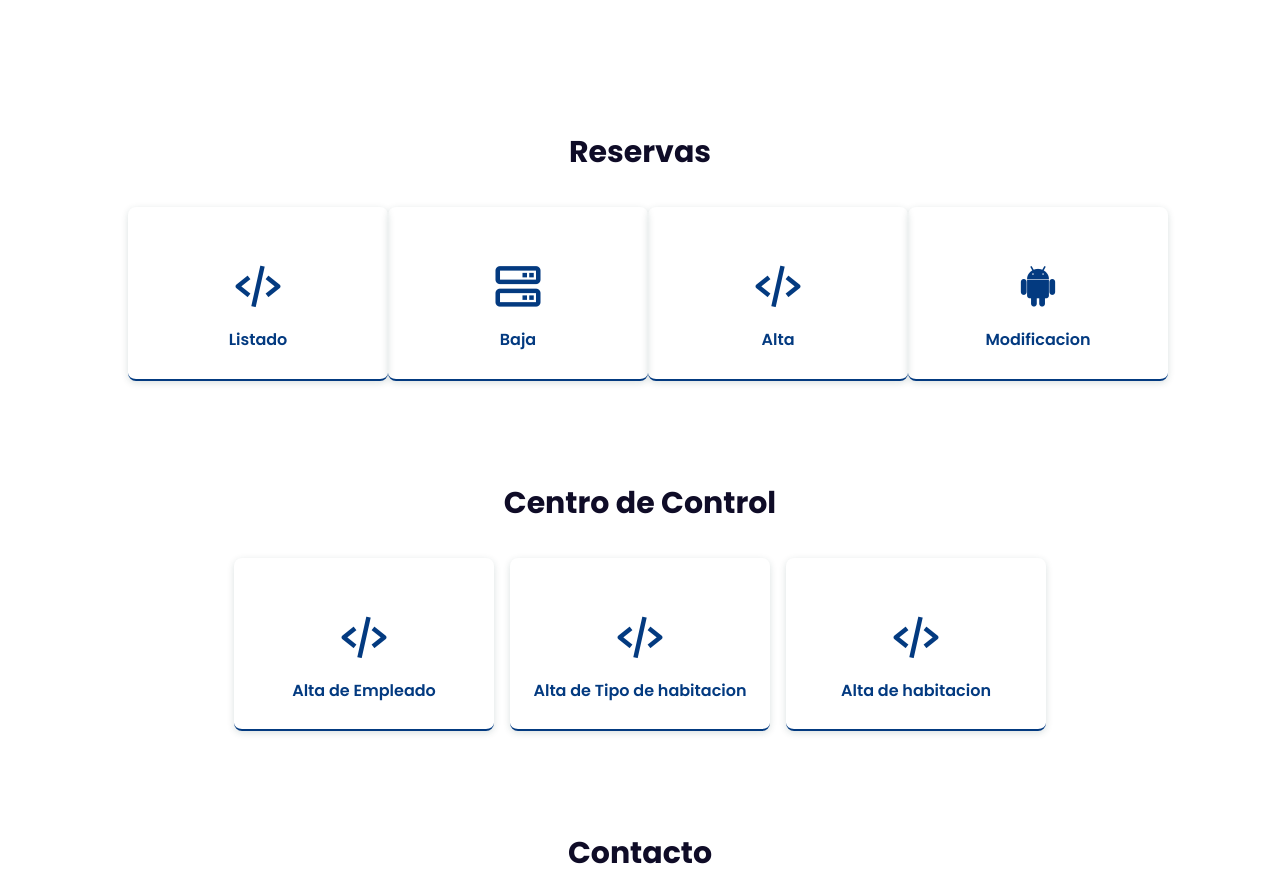
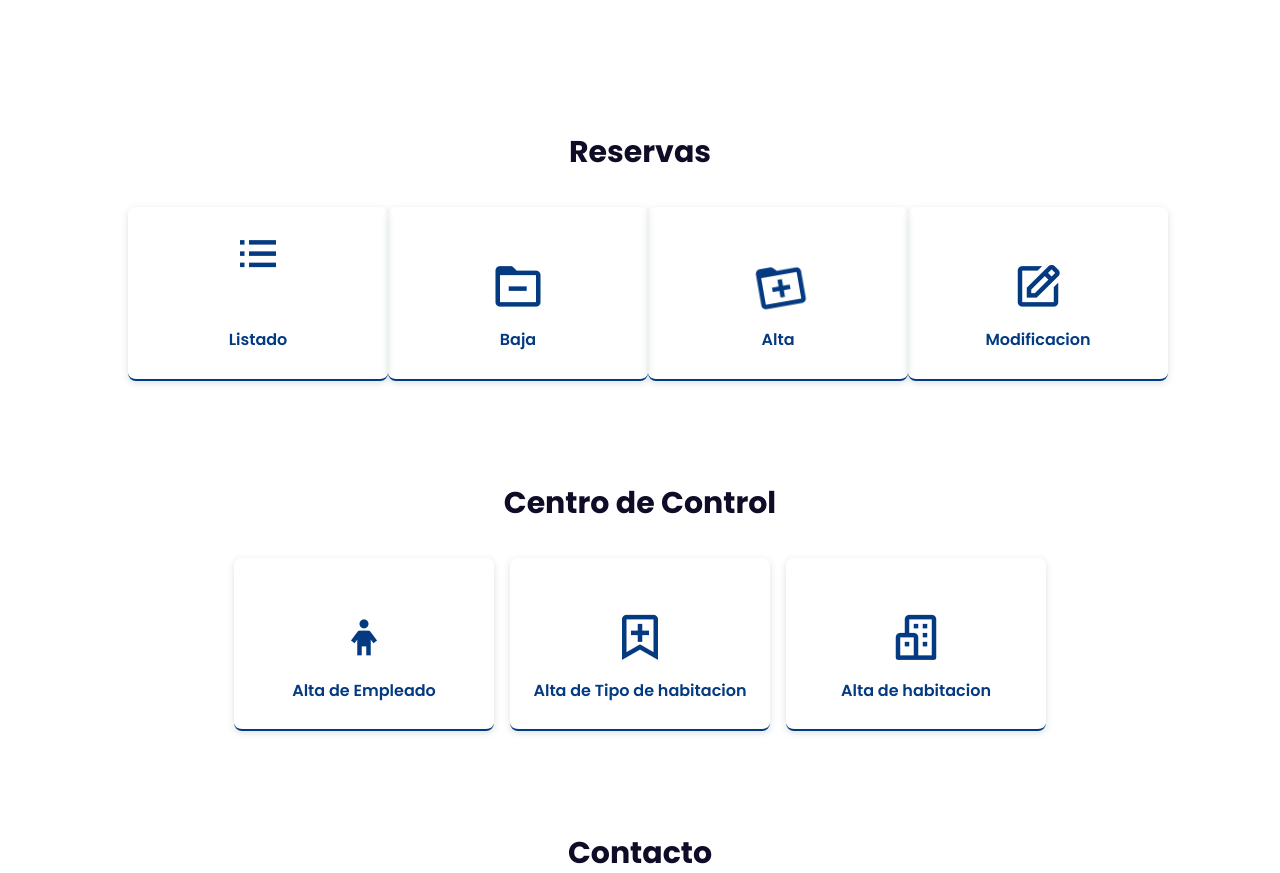
Before and after one commit to ezequieltorres512/Laboratorio-4, a PHP site: page /inicio.php in a window 1280 px wide. Shown: the part 720-1593 px from the top of the page. Run offline with PHP 8.4, Linux system fonts and the light colour scheme; the visitor is signed in with stand-in values (Sample User, id 1).

Commit message:
cambio iconos de inicio

```diff
--- a/inicio.php
+++ b/inicio.php
@@ -82,26 +82,26 @@
     <?php if($_SESSION['tipoUser'] == 'admin' || $_SESSION['tipoUser'] == 'recepcionista'){ ?>
         <div class="services-box">
             <a href="reserva/listado.php">
-                <i class='bx bx-code-alt'></i>
+                <i class='bx bx-list-ul bx-flip-vertical' ></i>
                 <h3>Listado</h3>
             </a>
         </div>
         <div class="services-box">
             <a href="reserva/solicitud_baja_reserva.php">
-                <i class='bx bx-server'></i>
+                <i class='bx bx-folder-minus' ></i>
                 <h3>Baja</h3>
             </a>
         </div>
         <?php } ?>
         <div class="services-box">
             <a href="reserva/solicitud_reserva.php">
-                <i class='bx bx-code-alt'></i>
+                <i class='bx bx-folder-plus bx-tada' ></i>
                 <h3>Alta</h3>
             </a>
         </div>
         <div class="services-box">
             <a href="reserva/solicitud_modif.php">
-                <i class='bx bxl-android'></i>
+                <i class='bx bx-edit' ></i>
                 <h3>Modificacion</h3>
             </a>
         </div>
@@ -115,19 +115,19 @@
     <div class="services-content">
         <div class="services-box">
             <a href="usuario/alta_empleado.php">
-                <i class='bx bx-code-alt'></i>
+                <i class='bx bx-child' ></i>
                 <h3>Alta de Empleado</h3>
             </a>
         </div>
         <div class="services-box">
             <a href="habitacion/tipo_habitacion.php">
-                <i class='bx bx-code-alt'></i>
+                <i class='bx bx-bookmark-plus'></i>
                 <h3>Alta de Tipo de habitacion</h3>
             </a>
         </div>
         <div class="services-box">
             <a href="habitacion/habitacion.php">
-                <i class='bx bx-code-alt'></i>
+                <i class='bx bx-buildings' ></i>
                 <h3>Alta de habitacion</h3>
             </a>
         </div>
```
